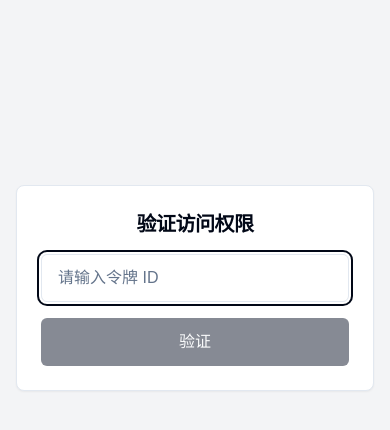
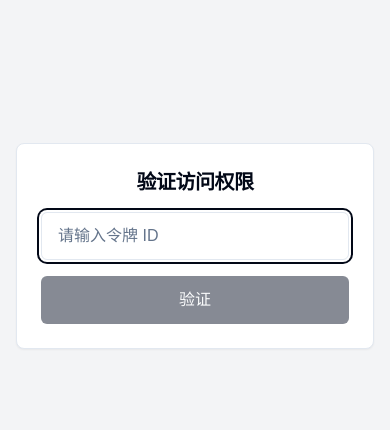
Before and after one commit to siuvlqnm/sales-tracking, a Next.js app: page /auth in a window 390 px wide. Shown: the top 430 px of the page. Built offline with nearby package versions, Linux system fonts and the light colour scheme.

Commit message:
优化表单提交状态显示和登录页面布局

```diff
--- a/src/app/auth/page.tsx
+++ b/src/app/auth/page.tsx
@@ -70,8 +70,8 @@ export default function AuthPage() {
   };
 
   return (
-    <div className="min-h-screen flex items-start sm:items-center justify-center bg-gray-100 p-4 sm:p-6">
-      <Card className="w-full max-w-md mx-auto mt-[20vh] sm:mt-0">
+    <div className="h-screen min-h-screen flex items-start sm:items-center justify-center bg-gray-100 p-4 sm:p-6 overflow-hidden">
+      <Card className="w-full max-w-md mx-auto mt-[15vh] sm:mt-0">
         <CardHeader className="pb-4 sm:pb-6">
           <CardTitle className="text-xl sm:text-2xl text-center">验证访问权限</CardTitle>
         </CardHeader>
```
